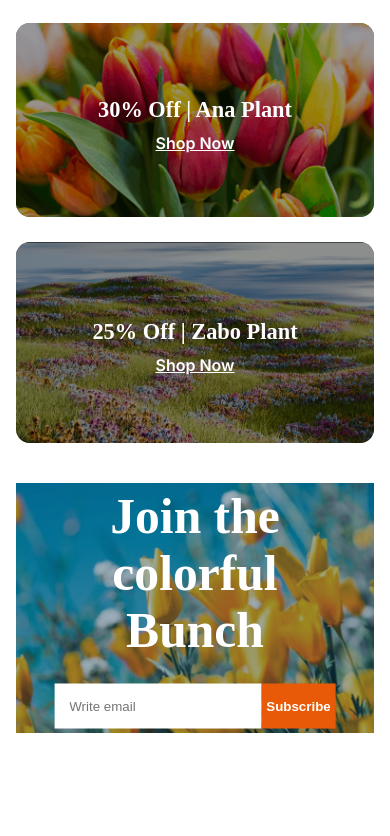
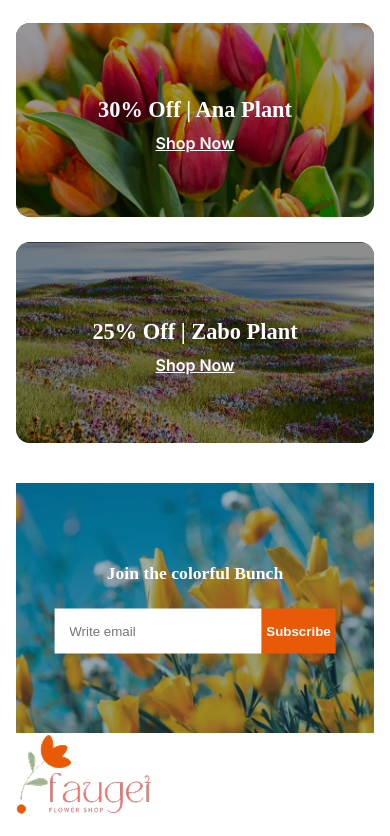
Before and after one commit to changetheprophecy/Assignment-02, a plain HTML site: page index.html in a window 390 px wide. Shown: the part 3439-4275 px from the top of the page. Before the commit the page ends 4188 px from the top, so only its background shows below. Drawn offline with Linux system fonts and the light colour scheme.

Commit message:
fixed issues in the join section

```diff
--- a/index.html
+++ b/index.html
@@ -165,6 +165,7 @@
     </main>
 
     <footer>
+        <img src="./assets/logo.png" alt="">
 
     </footer>
 
--- a/style.css
+++ b/style.css
@@ -349,7 +349,7 @@
     height: 250px;
     object-fit: cover;
   }
-  .join-content h1 {
+  .join-content h2 {
     font-size: 1.1rem;
   }
   .search button {
```
